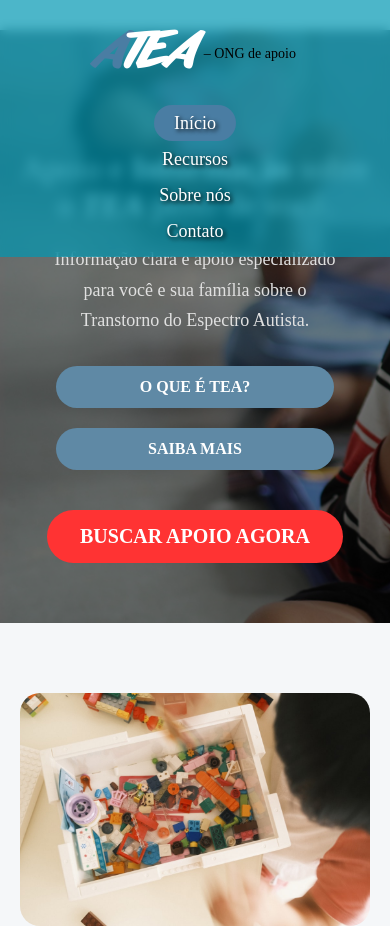
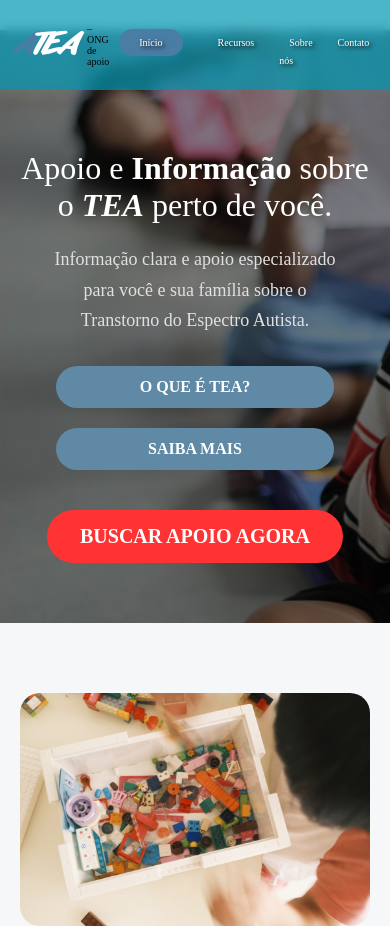
Before and after one commit to frandony/ATEA, a plain HTML site: page index.html in a window 390 px wide. Shown: the top 926 px of the page. Drawn offline with Linux system fonts and the light colour scheme.

Commit message:
Adicionando responsividade mobile

```diff
--- a/style.css
+++ b/style.css
@@ -289,30 +289,29 @@ nav .active {
 
     /* ===== HEADER ===== */
 
-    header {
-        flex-direction: column;
-        height: auto;
-        padding: 15px 20px;
-        text-align: center;
-    }
+   header {
+    position: row;
+    flex-direction: row;
+    padding: 10px 15px;
+}
 
     .logo h1 {
-        font-size: 45px;
+        font-size: 28px;
         margin-top: 5px;
     }
 
     .logo .sub {
-        font-size: 14px;
+        font-size: 10px;
     }
 
     nav ul {
-        flex-direction: column;
+        flex-direction: row;
         gap: 15px;
-        margin: 20px 0 0 0;
+        margin: 10px 0 0 0;
     }
 
     nav a {
-        font-size: 18px;
+        font-size: 10px;
     }
 
     /* ===== HERO ===== */
```
